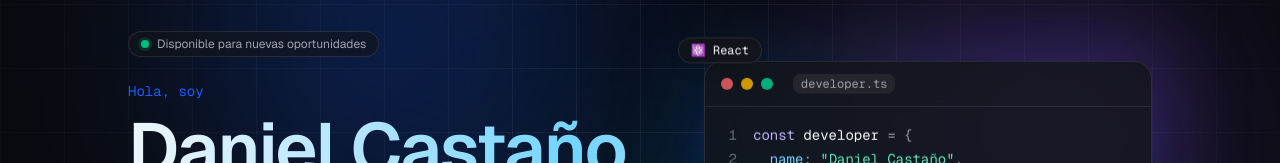
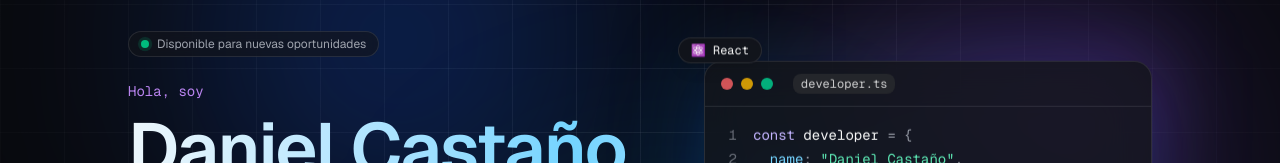
Before and after one commit to OneArc16/Portafolio, a Next.js app: page / in a window 1280 px wide. Shown: the part 245-408 px from the top of the page. Built offline with nearby package versions, Linux system fonts and the light colour scheme; no server answers.

Commit message:
fix: raise text contrast to meet WCAG AA
Lighten primary mono labels in dark mode and darken the code window filename chip so axe color-contrast checks pass.

```diff
--- a/src/components/code-window.tsx
+++ b/src/components/code-window.tsx
@@ -72,7 +72,7 @@ export function CodeWindow() {
           <span className="size-3 rounded-full bg-red-400/80" />
           <span className="size-3 rounded-full bg-amber-400/80" />
           <span className="size-3 rounded-full bg-emerald-400/80" />
-          <span className="ml-3 rounded-md bg-muted px-2 py-0.5 font-mono text-xs text-muted-foreground">
+          <span className="ml-3 rounded-md bg-muted px-2 py-0.5 font-mono text-xs text-foreground/80">
             developer.ts
           </span>
         </div>
--- a/src/components/layout/section.tsx
+++ b/src/components/layout/section.tsx
@@ -14,7 +14,7 @@ export function Section({
       id={id}
       className="reveal mx-auto w-full max-w-4xl scroll-mt-20 px-6 py-20 sm:py-28"
     >
-      <p aria-hidden className="font-mono text-sm text-primary">
+      <p aria-hidden className="font-mono text-sm text-primary dark:text-[color-mix(in_oklch,var(--primary),white_35%)]">
         {`// ${id}`}
       </p>
       <div className="mt-2 flex items-center gap-4">
--- a/src/components/sections/hero.tsx
+++ b/src/components/sections/hero.tsx
@@ -35,7 +35,7 @@ export function Hero() {
           </span>
 
           <div className="space-y-3">
-            <p className="font-mono text-sm text-primary">Hola, soy</p>
+            <p className="font-mono text-sm text-primary dark:text-[color-mix(in_oklch,var(--primary),white_35%)]">Hola, soy</p>
             {/* Name and tagline are the LCP candidates; fading them in delayed
                 LCP by ~800ms, so they paint immediately. The shimmer only
                 moves the gradient, it never hides the text. */}
```
